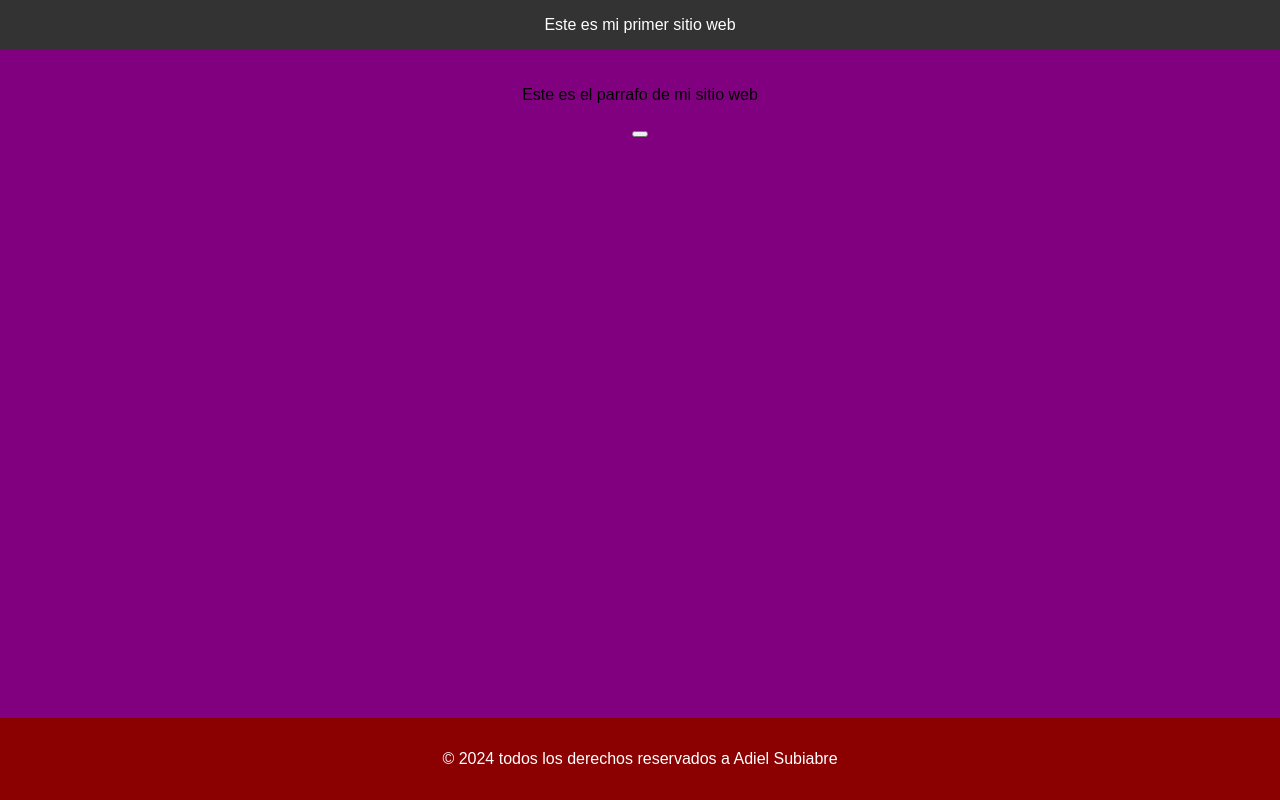
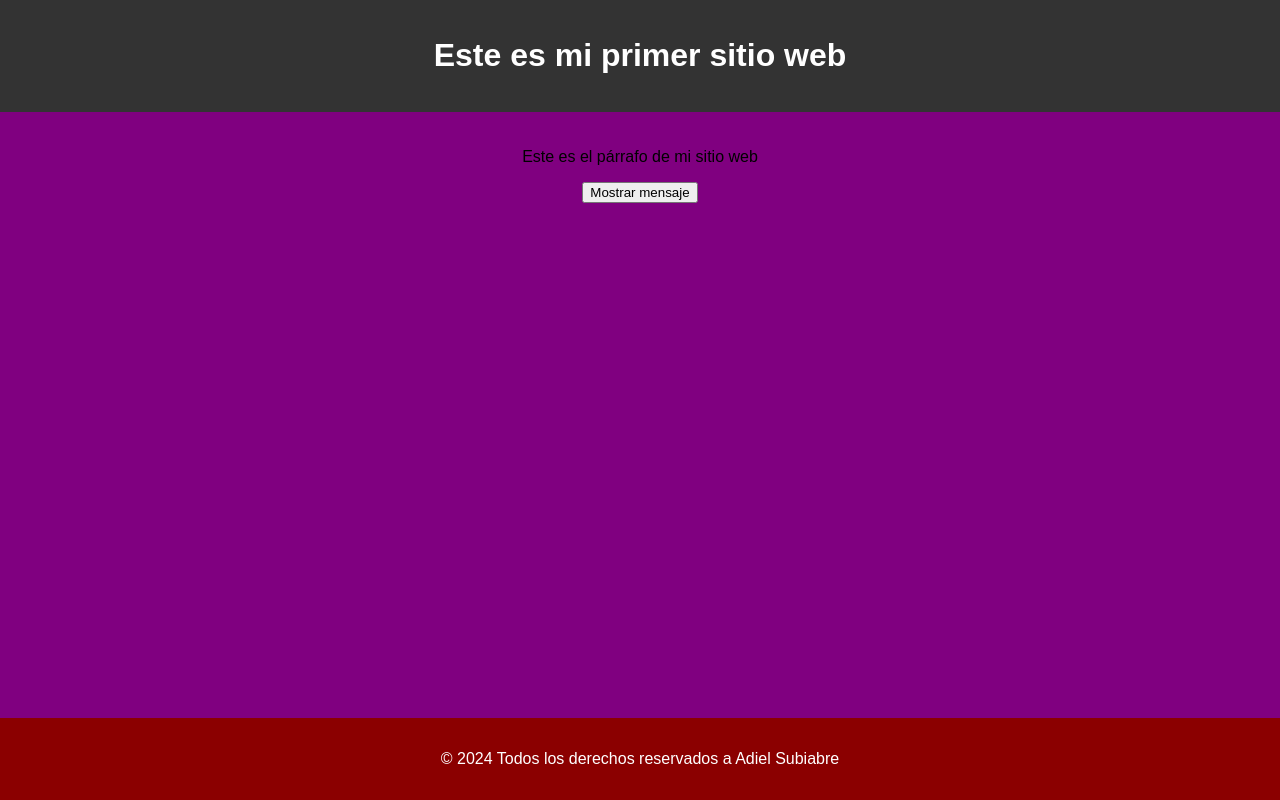
Before and after one commit to XfoonkeeMoonkeeX/Prueba-git-conceptos--tecnicos, a plain HTML site: page index.html in a window 1280 px wide. Drawn offline with Linux system fonts and the light colour scheme.

Commit message:
corrigiendo primera pagina web

```diff
--- a/CSS/styles.css
+++ b/CSS/styles.css
@@ -9,12 +9,13 @@ header {
     background-color: #333;
     color: #ffffff;
     text-align: center;
-    padding: 1em 0; /* Cambié de 16cm a 1em para evitar un espacio muy grande */
+    padding: 1em 0;
 }
 
 main {
     padding: 20px;
     text-align: center;
+    min-height: 80vh; /* Para asegurar que el contenido ocupe un espacio amplio */
 }
 
 footer {
@@ -25,4 +26,5 @@ footer {
     position: fixed;
     width: 100%;
     bottom: 0;
+    left: 0;
 }
--- a/index.html
+++ b/index.html
@@ -1,31 +1,32 @@
-<!DOCTYPE html> <!--tipo de documento-->
+<!DOCTYPE html>
+<html lang="es"> <!-- Tipo de documento -->
 <head>
     <meta charset="UTF-8">
-    <meta name="viewport" content="width-device-width, initial-scale=1.0">
+    <meta name="viewport" content="width=device-width, initial-scale=1.0">
     <title>Adiel Subiabre sitio web</title>
-    <link  rel="stylesheet" href="CSS/styles.css">
-
+    <link rel="stylesheet" href="CSS/styles.css">
 </head>
 <body>
-        <header
+    <header>
         <h1>Este es mi primer sitio web</h1>
     </header>
 
     <main>
         <section>
-                <p>Este es el parrafo de mi sitio web</p>
-                <button onclick="MostrarMensaje{}" ></button>
+            <p>Este es el párrafo de mi sitio web</p>
+            <button onclick="MostrarMensaje()">Mostrar mensaje</button>
         </section>
     </main>
+
     <footer>
-            <p>&copy; 2024 todos los derechos reservados a Adiel Subiabre</p>
+        <p>&copy; 2024 Todos los derechos reservados a Adiel Subiabre</p>
     </footer>
+
+    <!-- Bloque de script con la función MostrarMensaje -->
+    <script>
+        function MostrarMensaje() {
+            alert("¡Este es un mensaje desde JavaScript!");
+        }
+    </script>
 </body>
 </html>
-
-
-
-
-
-
-</htlm>
```
Also changed, not shown: JS/script.js (line endings or trailing spaces). Lines whose indentation alone changed are shown as unchanged.
